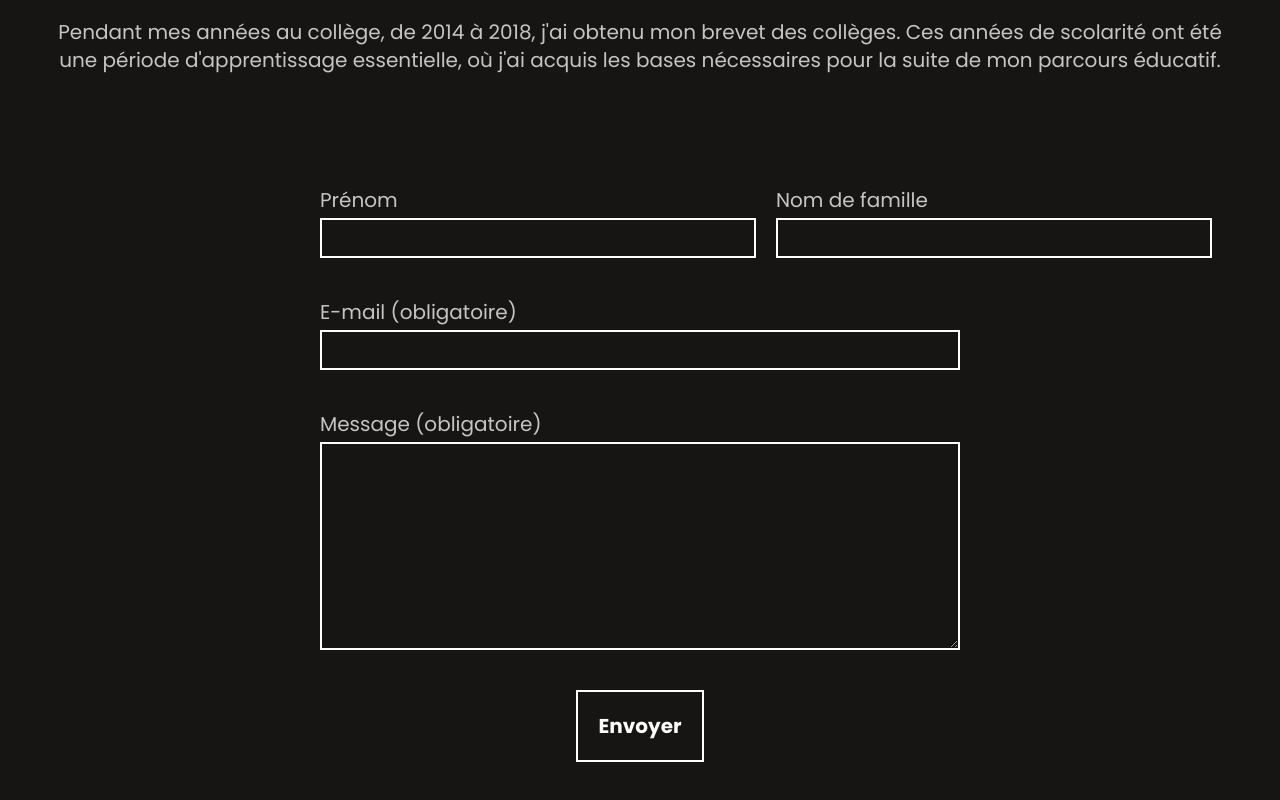
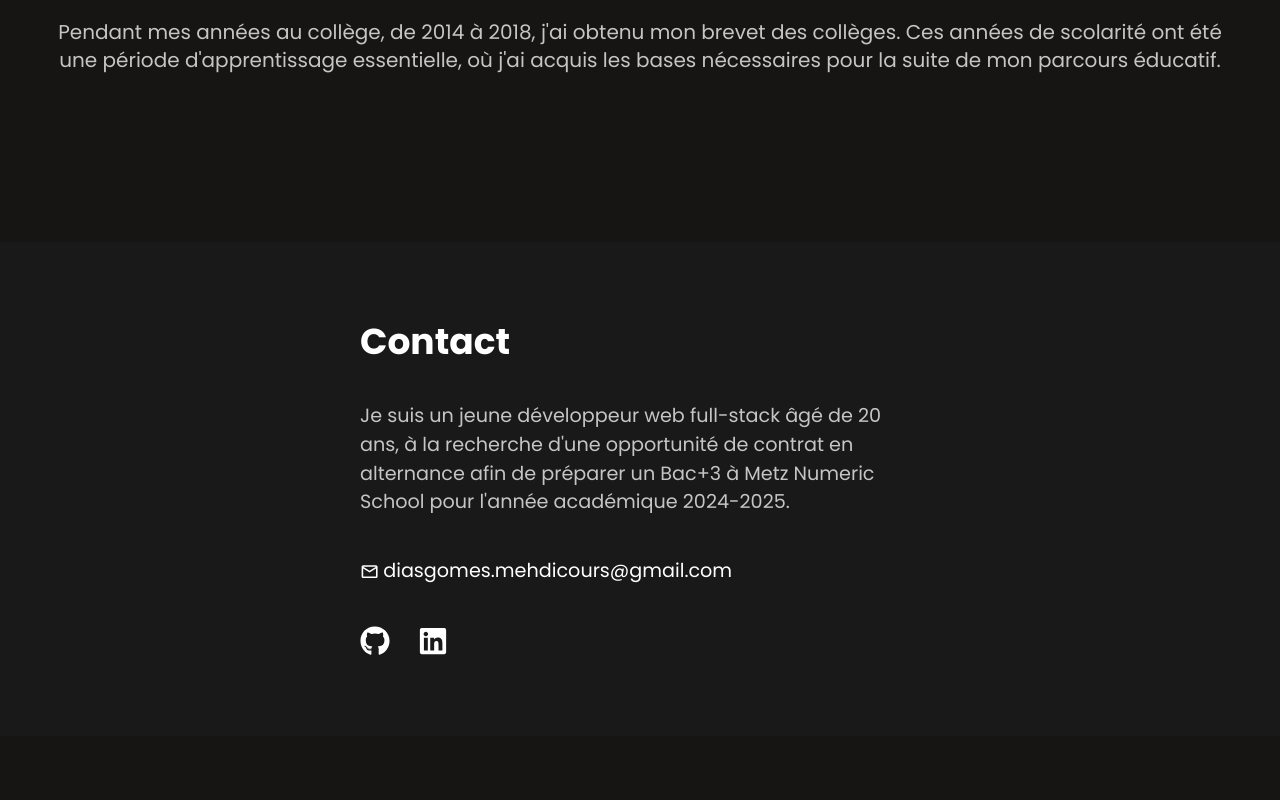
Before and after one commit to MehdiDiasGomes/Mon-portfolio, a React (Vite) app: page / in a window 1280 px wide. Shown: the part 2696-3496 px from the top of the page. After the commit the page ends 3432 px from the top, so only its background shows below. Built offline with nearby package versions, Linux system fonts and the light colour scheme.

Commit message:
🔥 Suppression de contact

```diff
--- a/src/App.jsx
+++ b/src/App.jsx
@@ -5,7 +5,6 @@ import Xp from './Pages/Xp'
 import Footer from './Layout/Footer'
 import Projets from './Pages/Projets'
 import Education from './Pages/Education'
-import Contact from './Pages/Contact'
 
 function App() {
 
@@ -22,7 +21,6 @@ function App() {
           <Xp />
           <Projets />
           <Education />
-          <Contact />
         </div>
       </div>
 
--- a/src/Pages/Contact.jsx
+++ /dev/null
@@ -1,44 +0,0 @@
-import React from 'react'
-
-const Contact = () => {
-    return (
-        <div className='flex justify-center'>
-            <div className="flex flex-col items-center justify-center gap-10 text-primary w-1/2 text-contactSize">
-
-                <div className='w-full'>
-                    <div className="flex items-center gap-5">
-                        <div className="flex flex-col gap-1 w-full">
-                            <label className='text-secondary text-xl'>Prénom</label>
-                            <input type="text" className='bg-transparent text-primary border-primary border-2  h-10' />
-                        </div>
-                        <div className="flex flex-col gap-1 w-full">
-                            <label className='text-secondary text-xl'>Nom de famille</label>
-                            <input type="text" className='bg-transparent text-primary border-primary border-2  h-10' />
-                        </div>
-                    </div>
-                </div>
-
-                <div className="w-full">
-                    <div className="flex flex-col gap-1">
-                        <label className='text-secondary text-xl'>E-mail <span>{`(obligatoire)`}</span> </label>
-                        <input type="text" id="mail" className='bg-transparent text-primary border-primary border-2  h-10' />
-                    </div>
-                </div>
-
-                <div className="w-full">
-                    <div className="flex flex-col gap-1">
-                        <label className='text-secondary text-xl'>Message <span>{`(obligatoire)`}</span> </label>
-                        <textarea id="textArea" className='bg-transparent text-primary border-primary border-2 h-52 resize-y' ></textarea>
-                    </div>
-                </div>
-
-                <div className="ligne l4">
-                    <button className='text-primary md:text-xl border-2 border-primary p-5 flex items-center justify-center hover:text-black hover:bg-primary duration-300 font-bold sm:text-paragMobile'>Envoyer</button>
-                </div>
-
-            </div>
-        </div>
-    )
-}
-
-export default Contact;
```
